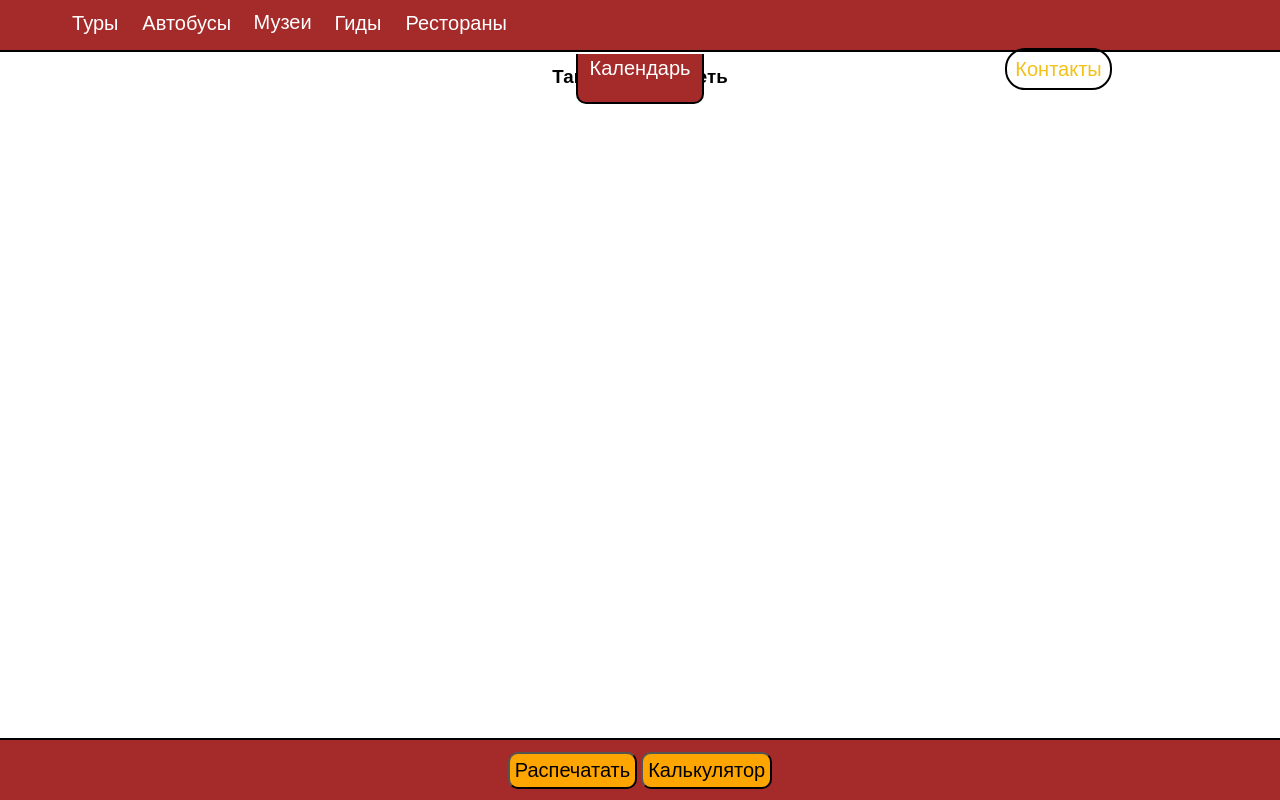
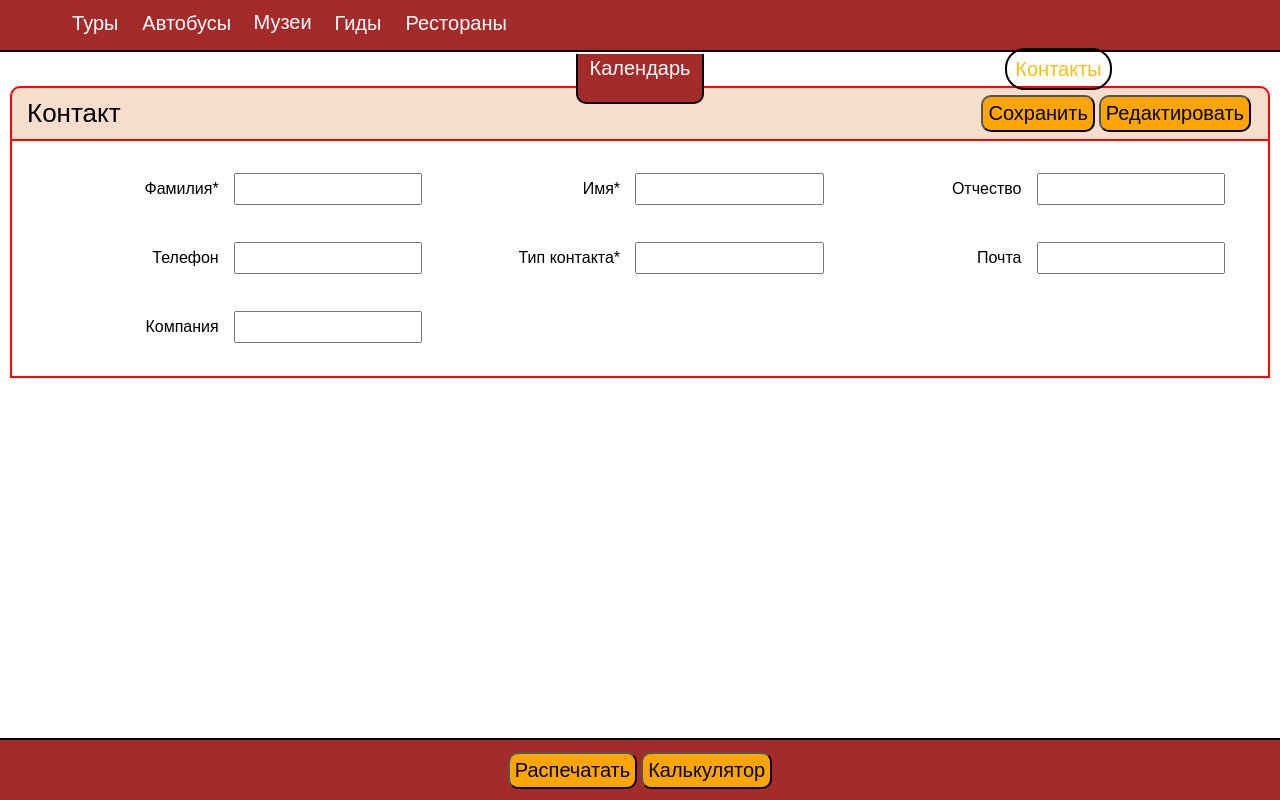
Before and after one commit to Daskendrik/Guided_Tours, a React (Create React App) app: page /contact/1 in a window 1280 px wide. Built offline with nearby package versions, Linux system fonts and the light colour scheme.

Commit message:
create new page

```diff
--- a/src/App.js
+++ b/src/App.js
@@ -11,7 +11,7 @@ import ListOfRestorant from './Components/Pages/Lists/ListOfRestorant';
 import ListOfTour from './Components/Pages/Lists/ListOfTour';
 import ListOfTypeLOV from './Components/Pages/Lists/ListOfTypeLOV';
 import ListOfContact from './Components/Pages/Lists/ListOfContact';
-// import Contact from './Components/Pages/Views/Contact';
+import Contact from './Components/Pages/Views/Contact';
 import ContactNew from './Components/Pages/Views/ContactNew';
 
 function App() {
@@ -31,7 +31,7 @@ function App() {
             <Route path="сalendar" element={<Calendar />} />
             <Route path="type_lov" element={<ListOfTypeLOV />} />
             <Route path="contact" element={<ListOfContact />} />
-            {/* <Route path="contact/:id" element={<Contact />} /> */}
+            <Route path="contact/:id" element={<Contact />} />
             <Route path="contact/new" element={<ContactNew />} />
           </Route>
         </Routes>
--- /dev/null
+++ b/src/Components/Pages/Views/Contact.js
@@ -0,0 +1,79 @@
+import { useState } from 'react';
+import FormApplet from '../../FormApplets/FormApplet';
+import { v4 as uuidv4 } from 'uuid';
+
+const Contact = () => {
+  const [data, setData] = useState([
+    {
+      Lable: 'Фамилия*',
+      Velue: '',
+      Type: 'text',
+      id: 'lastName',
+    },
+    {
+      Lable: 'Имя*',
+      Velue: '',
+      Type: 'text',
+      id: 'firstName',
+    },
+    {
+      Lable: 'Отчество',
+      Velue: '',
+      Type: 'text',
+      id: 'patronymic',
+    },
+    {
+      Lable: 'Телефон',
+      Velue: '',
+      Type: 'tel',
+      id: 'tel',
+    },
+    {
+      Lable: 'Тип контакта*',
+      Velue: '',
+      Type: 'text',
+      id: 'type',
+    },
+    {
+      Lable: 'Почта',
+      Velue: '',
+      Type: 'email',
+      id: 'email',
+    },
+    {
+      Lable: 'Компания',
+      Velue: '',
+      Type: 'text',
+      id: 'work',
+    },
+  ]);
+  const [isReadOnly, setIsReadOnly] = useState(true);
+  const buttons = [
+    {
+      title: 'Сохранить',
+      func: function handleCreateTC() {
+        console.log('Заглушка');
+      },
+      id: uuidv4(),
+    },
+    {
+      title: 'Редактировать',
+      func: function handleCreateTC() {
+        console.log('Заглушка');
+      },
+      id: uuidv4(),
+    },
+  ];
+  return (
+    <>
+      <FormApplet
+        title="Контакт"
+        data={data}
+        buttons={buttons}
+        isReadOnly={isReadOnly}
+      />
+    </>
+  );
+};
+
+export default Contact;
```
